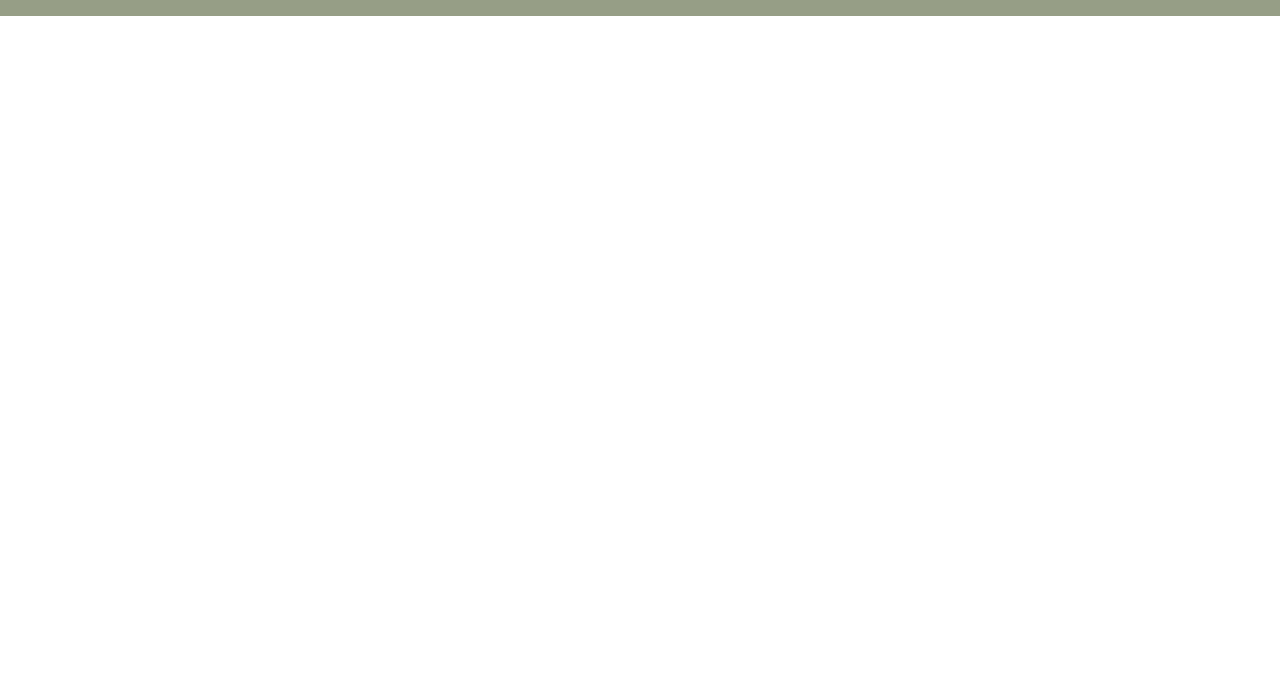
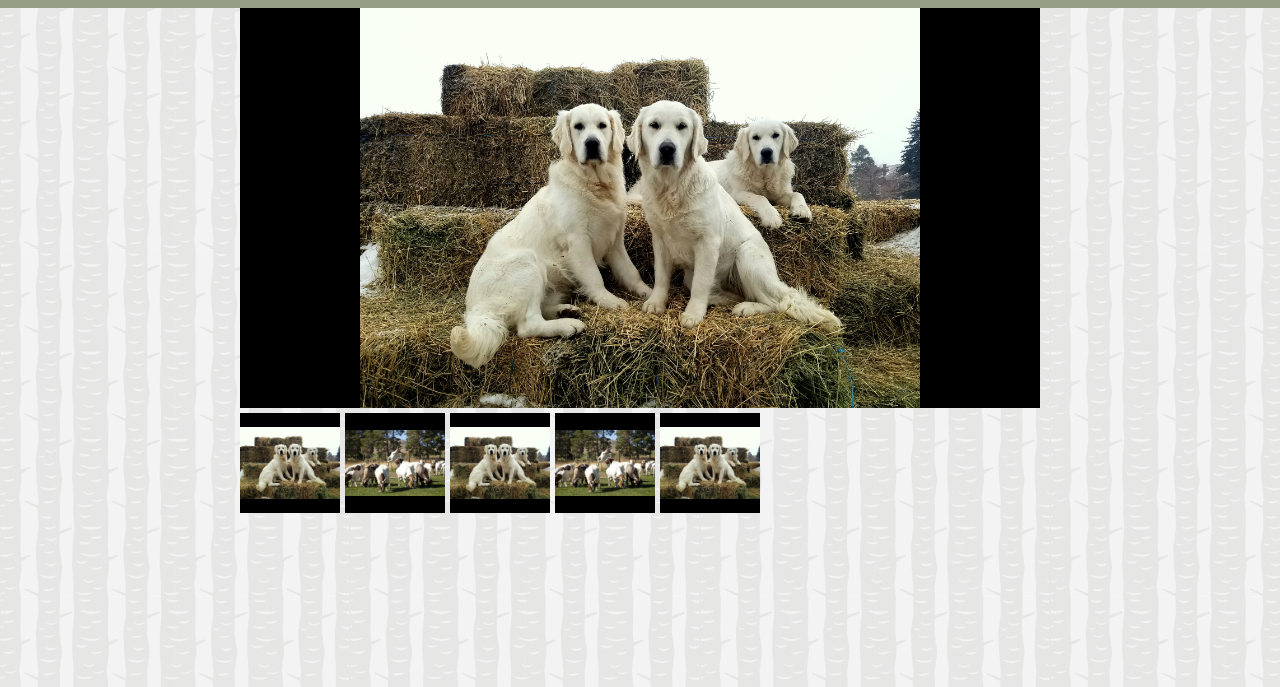
Before and after one commit to atmortensen/albion-acres, a React app: page / in a window 1280 px wide. Shown: the part 792-1479 px from the top of the page. Before the commit the page ends 808 px from the top, so only its background shows below. Built offline with nearby package versions, Linux system fonts and the light colour scheme.

Commit message:
Creates Gallery Component

```diff
--- a/src/Boers/Boers.component.js
+++ b/src/Boers/Boers.component.js
@@ -5,7 +5,7 @@ import jumpingBoer from '../images/jumping_boer.jpg'
 export default class Goldens extends Component {
 	render() {
 		return (
-			<div>
+			<div className="boers-component">
 				<CoverImage
 					mainText="Spotted Boers"
 					subText="ABGA Full Blood Registered Spotted Boer Goats"
--- a/src/Contact/Contact.component.js
+++ b/src/Contact/Contact.component.js
@@ -5,7 +5,7 @@ import onTheMountain from '../images/on_the_mountain.jpg'
 export default class Goldens extends Component {
 	render() {
 		return (
-			<div>
+			<div className="contact-component">
 				<CoverImage
 					mainText="Get In Touch"
 					subText="Contact us for more information about available Goldens and Boer Goats"
--- a/src/Home/Home.component.js
+++ b/src/Home/Home.component.js
@@ -1,15 +1,28 @@
 import React, { Component } from 'react'
 import CoverImage from '../shared/CoverImage/CoverImage.component'
 import goldensOnHay from '../images/goldens_on_hay.jpg'
+import img from '../images/jumping_boer.jpg'
+import Wrapper from '../shared/Wrapper/Wrapper.component'
+import Gallery from '../shared/Gallery/Gallery.component'
 
 export default class Home extends Component {
 	render() {
+		const galleryImages = [
+			{ image: goldensOnHay, alt: 'The image.' },
+			{ image: img, alt: 'The next image.' },
+			{ image: goldensOnHay, alt: 'The next image.' },
+			{ image: img, alt: 'The next image.' },
+			{ image: goldensOnHay, alt: 'The next image.' }
+		]
 		return (
 			<div className="home-component">
 				<CoverImage
 					mainText="Albion Acres"
 					subText="Show Quality English Cream Golden Retrievers and Spotted Boer Goats"
 					image={goldensOnHay} />
+				<Wrapper>
+					<Gallery images={galleryImages} />
+				</Wrapper>
 			</div>
 		)
 	}
--- a/src/Home/Home.styles.scss
+++ b/src/Home/Home.styles.scss
@@ -2,6 +2,6 @@
 
 
 .home-component {
-
+	min-height: 2000px;
 
 }
--- a/src/global.styles.scss
+++ b/src/global.styles.scss
@@ -12,3 +12,8 @@ body {
   min-height: 100vh;
   border-bottom: 8px solid $main;
 }
+
+img {
+  max-width: 100%;
+  max-height: 100%;
+}
--- /dev/null
+++ b/src/shared/Gallery/Gallery.component.js
@@ -0,0 +1,35 @@
+import React, { Component } from 'react'
+
+
+export default class Gallery extends Component {
+	constructor(props) {
+		super(props)
+		this.state = {
+			selected: props.images[0]
+		}
+	}
+
+	changeSelected(image) {
+		this.setState({ selected: image })
+	}
+
+	render() {
+		return (
+			<div className="gallery-component">
+				<div className="main-image">
+					<img src={this.state.selected.image} alt={this.state.selected.alt} />
+				</div>
+
+				<div className="thumbnails">
+					{this.props.images.map((image, i) => {
+						return (
+							<div className="thumbnail" key={i} onClick={this.changeSelected.bind(this, image)}>
+								<img src={image.image} alt={image.alt} />
+							</div>
+						)
+					})}
+				</div>
+			</div>
+		)
+	}
+}
--- /dev/null
+++ b/src/shared/Gallery/Gallery.styles.scss
@@ -0,0 +1,39 @@
+@import '../../global.styles.scss';
+
+
+.gallery-component {
+	width: 800px;
+	margin: auto;
+	@media (max-width: 800px) {
+		width: 100%;
+	}
+
+	.main-image {
+		height: 400px;
+		background: #000;
+		display: flex;
+		align-items: center;
+		justify-content: center;
+		img {
+			display: block;
+		}
+		@media (max-width: 800px) {
+			height: 300px;
+		}
+	}
+
+	.thumbnails {
+		display: flex;
+		flex-wrap: wrap;
+		.thumbnail {
+			cursor: pointer;
+			margin: 5px 5px 0 0;
+			width: 100px;
+			height: 100px;
+			display: flex;
+			align-items: center;
+			background: #000;
+		}
+	}
+
+}
```
Also changed, not shown: src/Boers/Boers.styles.scss (added, +7 -0 lines), src/Contact/Contacct.styles.scss (added, +7 -0 lines), src/styles.css (+13 -7 lines), src/Routes.js (indentation only).
